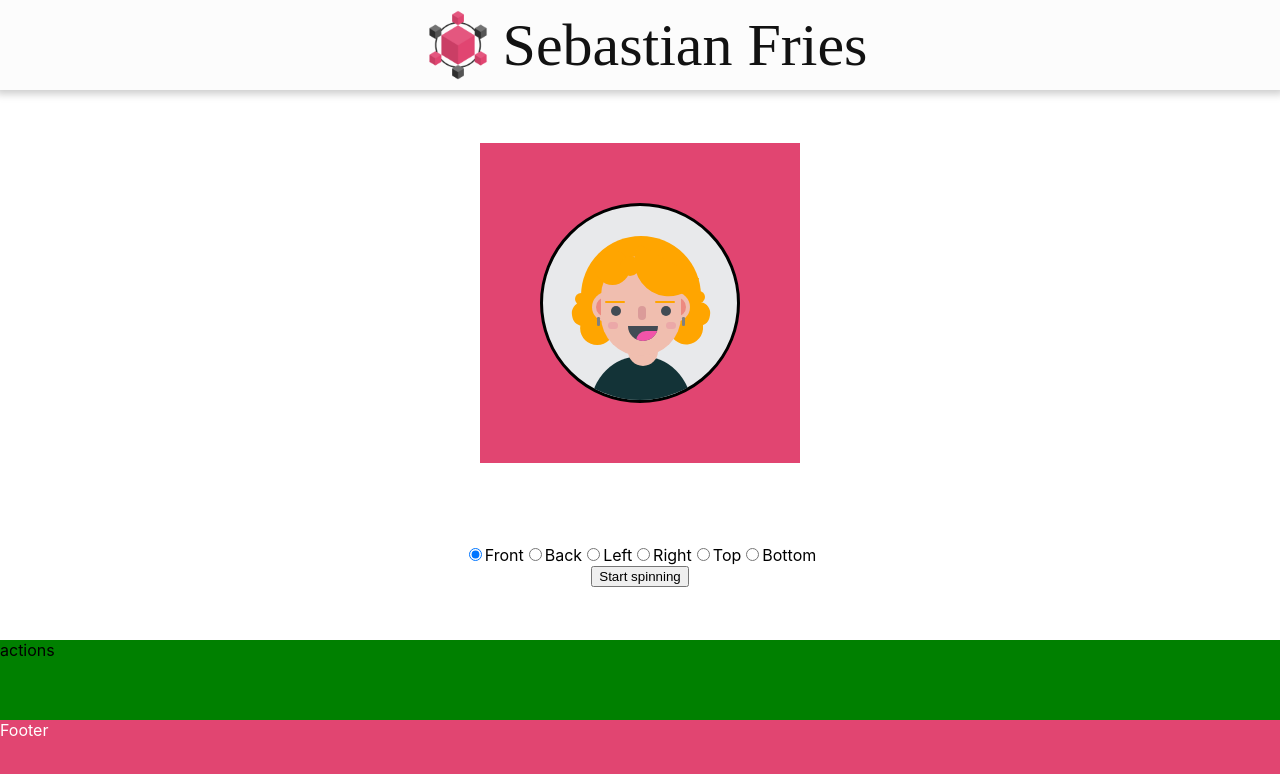
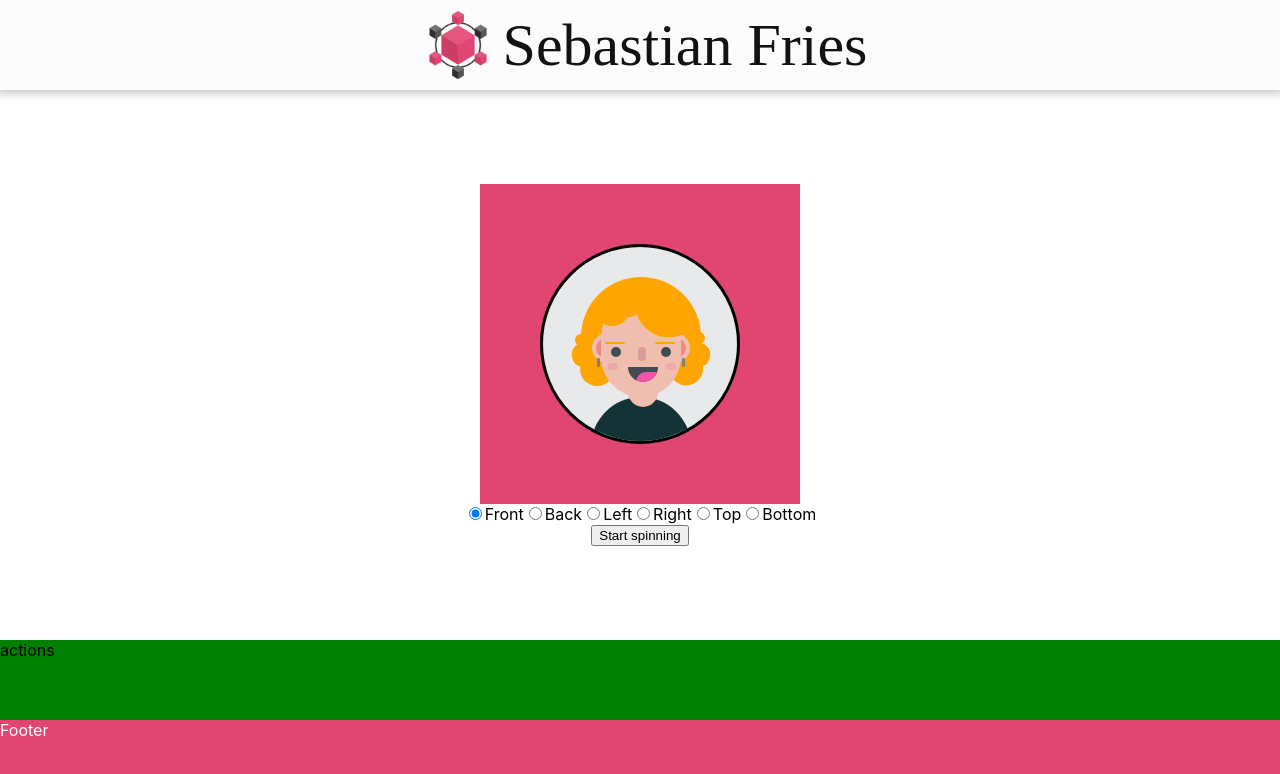
Before and after one commit to frse97/sebastianfries, a React (Create React App) app: page / in a window 1280 px wide. Shown: the top 774 px of the page. Built offline with nearby package versions, Linux system fonts and the light colour scheme; a web font is replaced by a local one.

Commit message:
fixed styles.

```diff
--- a/src/components/FrseMain/FrseMain.scss
+++ b/src/components/FrseMain/FrseMain.scss
@@ -12,10 +12,6 @@
     flex-direction: column;
     align-items: center;
     justify-content: center;
-
-    .radio-group {
-      margin-top: 82px;
-    }
   }
   &-actions {
     width: 100%;
```
